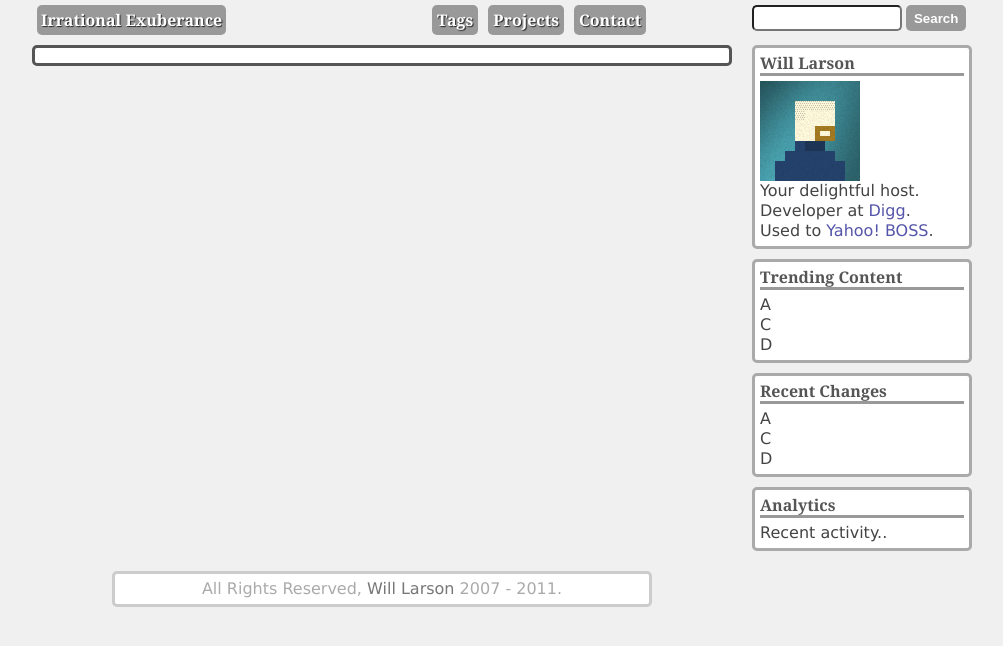
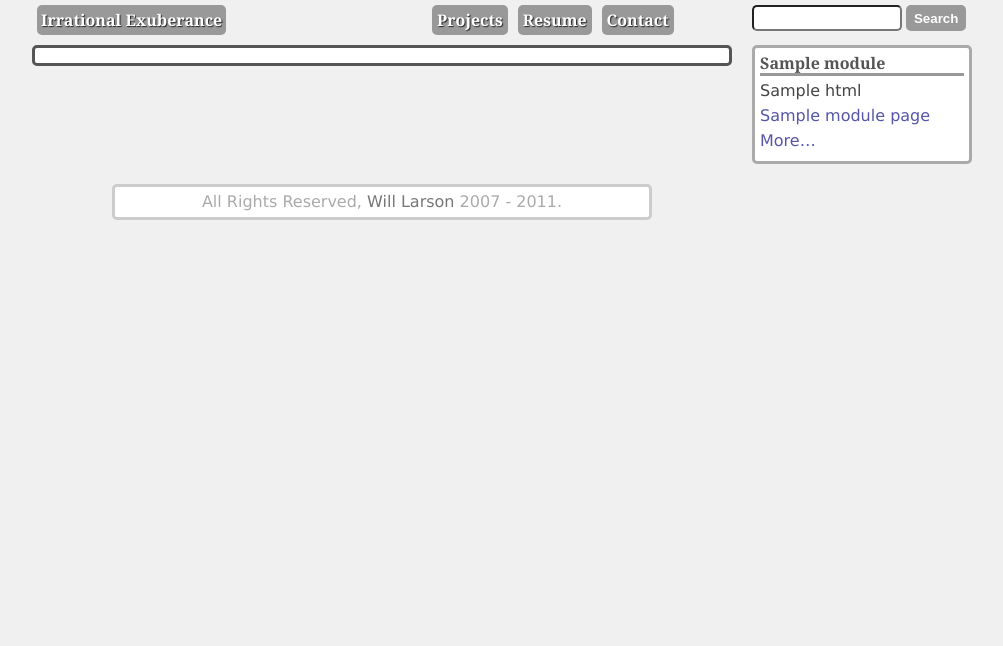
Before and after one commit to lethain/sisyphus, a Django app: template templates/base.html in a window 1280 px wide. Shown: the top 646 px of the page, without its empty margins (138-1141 px from the left). Run offline with Django 3.2, Linux system fonts and the light colour scheme; the template is opened without the code that fills it: most values are stand-ins (such as "Sample title", 1, 10 or a date in 2020).

Commit message:
Added similar stories module, refactored modules to be more flexible.

```diff
--- a/static/sisyphus.css
+++ b/static/sisyphus.css
@@ -4,7 +4,7 @@ body, html {
     background: #F0F0F0;
 }
 
-h1, h2, #hd {
+h1, h2, h3, h4, h5, #hd {
     font-family: Georgia, Serif;
 }
 
@@ -106,6 +106,10 @@ h1, h2, #hd {
     color: #444
 }
 
+.module ul li {
+    margin: 5px 0 5px 0;
+}
+
 #body a, .module a {
     color: #55A;
     text-decoration: none;
@@ -127,7 +131,7 @@ h1, h2, #hd {
 /*
  * Main content area
  */
-#body h2 {
+#body h1, #body h2, #body h3 {
     border-bottom: 1px solid #AAA;
     padding-bottom: 1px;
     margin: 20px 0 10px 0;
@@ -192,6 +196,7 @@ h1, h2, #hd {
 }
 #body .page .text ol {
     margin: 10px 10px 10px 50px;
+    list-style: decimal;
 }
 
 #body .page .text li {
--- a/templates/base.html
+++ b/templates/base.html
@@ -17,34 +17,16 @@
 </div>
 <div id="modules" class="grid_3">
 {% block modules %}
+{% for module in modules %}
 <div class="module">
-<h2>Will Larson</h2>
-<img src="/static/author.png">
-<p>Your delightful host.<br>
-Developer at <a href="http://digg.com/">Digg</a>.<br>
-Used to <a href="http://developer.yahoo.com/search/boss/">Yahoo! BOSS</a>.</p>
+{% if module.title %}<h2>{{ module.title }}</h2>{% endif %}
+{% if module.html %}{{ module.html|safe }}{% endif %}
+{% if module.pages %}<ul class="story-list">
+{% for module_page in module.pages %}<li><a href="/{{ module_page.slug }}/">{{ module_page.title|truncatewords:5 }}</a></li>{% endfor %}
+{% if module.more_link %}<li><a href="{{ module.more_link|safe }}">More&hellip;</a></li>{% endif %}
+</ul>{% endif %}
 </div>
-
-<div class="module">
-<h2>Trending Content</h2>
-<ul class="story-list">
-<li>A</li>
-<li>C</li>
-<li>D</li>
-</div>
-
-<div class="module">
-<h2>Recent Changes</h2>
-<ul class="story-list">
-<li>A</li>
-<li>C</li>
-<li>D</li>
-</div>
-
-<div class="module">
-<h2>Analytics</h2>
-<p>Recent activity..</p>
-</div>
+{% endfor %}
 {% endblock %}
 </div>
 
--- a/templates/header.html
+++ b/templates/header.html
@@ -3,8 +3,8 @@
     <h1><a href="/">Irrational Exuberance</a></h1>
   </div>
   <ul id="nav" class="grid_4 prefix_1">
-    <li><a href="#">Tags</a></li>
     <li><a href="http://github.com/lethain">Projects</a></li>
+    <li><a href="http://www.linkedin.com/pub/will-larson/3/b54/a44">Resume</a></li>
     <li><a href="/">Contact</a></li>
   </ul>
     <form target="/search/" class="grid_3">
```
Also changed, not shown: models.py (+15 -0 lines), views.py (+64 -2 lines).
